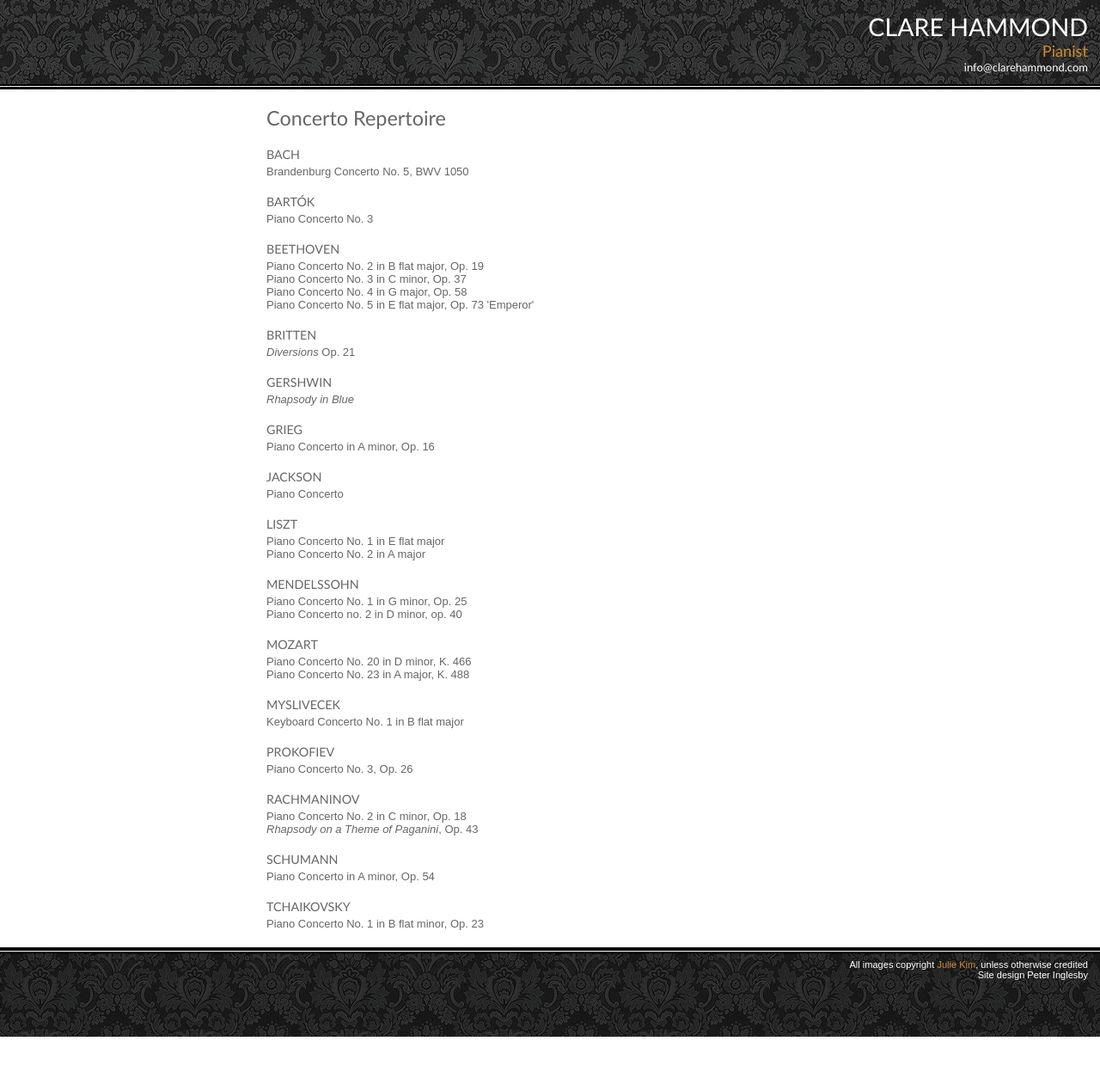
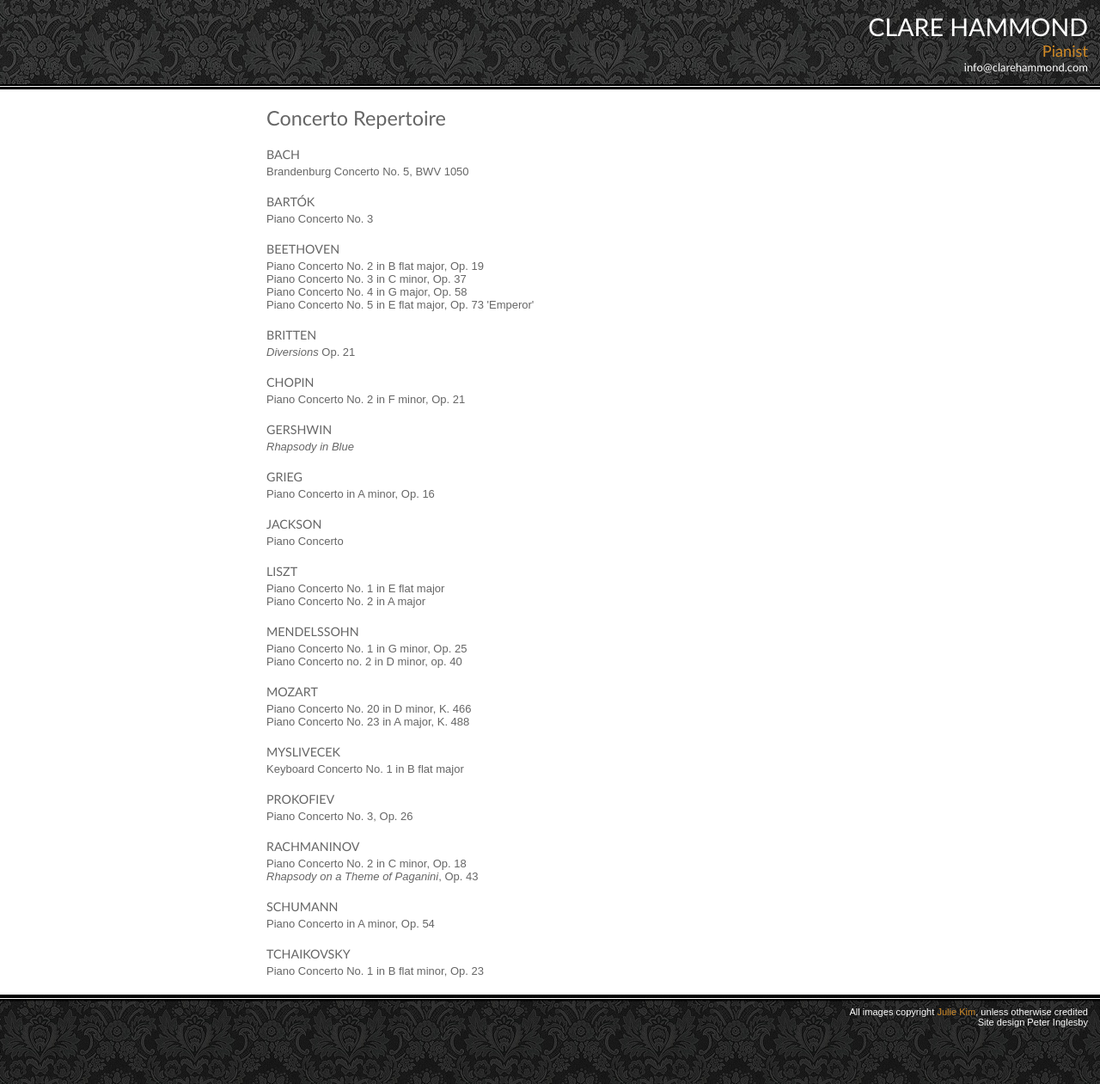
Before and after one commit to hammonc/clarehammond.com, a Jekyll site: the page built from concerto-repertoire.html, in a window 1280 px wide. Shown: the whole page at 86% size. Built offline with Jekyll 4.4.1, drawn with Linux system fonts in a browser that asks for light colours; before the commit the page ends 1206 px from its top, so only the background shows below that.

Commit message:
updated conc rep list

```diff
--- a/concerto-repertoire.html
+++ b/concerto-repertoire.html
@@ -18,6 +18,9 @@ layout: repertoire
 
 <h4>BRITTEN</h4>
 <p><em>Diversions</em> Op. 21</p>
+
+<h4>CHOPIN</h4>
+<p>Piano Concerto No. 2 in F minor, Op. 21</p>
 
 <h4>GERSHWIN</h4>
 <p><em>Rhapsody in Blue</em></p>
```
